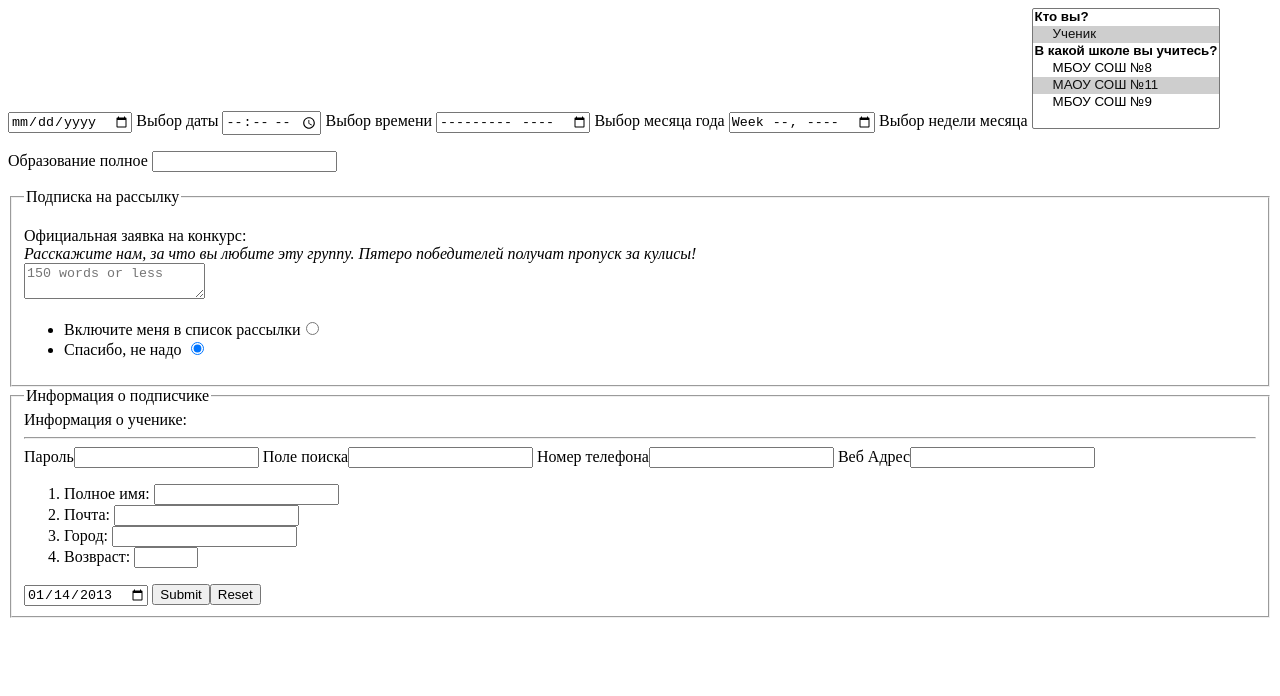
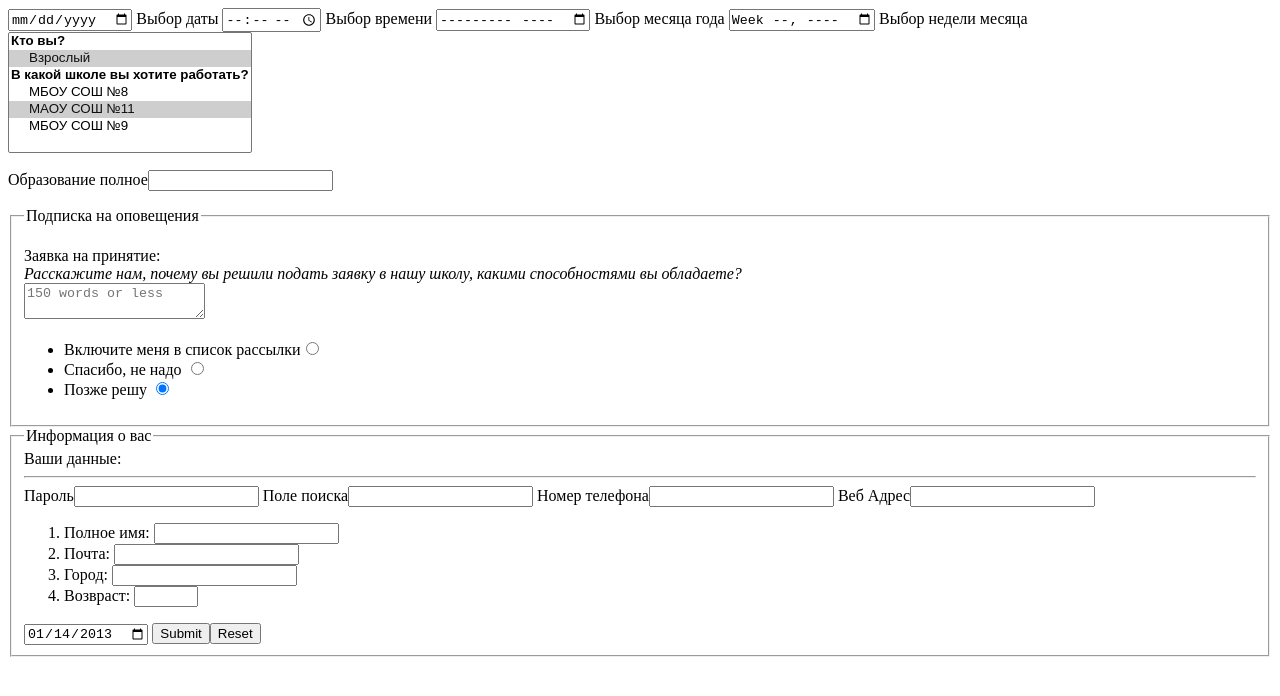
Before and after one commit to Jeftick/diplom, a plain HTML site: page index.html in a window 1280 px wide. Drawn offline with Linux system fonts and the light colour scheme.

Commit message:
Update index.html

```diff
--- a/index.html
+++ b/index.html
@@ -7,15 +7,15 @@
 <input type="week" tabindex="4"> Выбор недели месяца
 <select name="icecream"size="7" multiple>
 <optgroup label="Кто вы?">
-<option selected="selected">Ученик</option>
+<option selected="selected">Взрослый</option>
 </optgroup>
-<optgroup label="В какой школе вы учитесь?">
+<optgroup label="В какой школе вы хотите работать?">
 <option>МБОУ СОШ №8</option>
 <option selected="selected">МАОУ СОШ №11</option>
 <option>МБОУ СОШ №9</option>
 </optgroup>
 </select>
-<p>Образование полное <input type="text" list="edulevel" name="education">
+<p>Образование полное<input type="text" list="edulevel" name="education">
 <datalist id="edulevel">
 <option value="Среднее">
 <option value="Средне специальное">
@@ -23,18 +23,19 @@
 </datalist>
 <br>
 <fieldset>
-<p><label>Официальная заявка на конкурс:<br>
-<em>Расскажите нам, за что вы любите эту группу. Пятеро победителей получат пропуск за кулисы!</em><br></label>
+<p><label>Заявка на принятие:<br>
+<em>Расскажите нам, почему вы решили подать заявку в нашу школу, какими способностями вы обладаете?</em><br></label>
 <textarea name="contest_entry" placeholder="150 words or less"></textarea></p>
-<legend>Подписка на рассылку</legend>
+<legend>Подписка на оповещения</legend>
 <ul>
 <li><label>Включите меня в список рассылки<input type="radio" name="list" value="yes" checked="checked"></label></li>
 <li><label>Спасибо, не надо <input type="radio" name="list" value="yes" checked="checked"></label></li>
+<li><label>Позже решу <input type="radio" name="list" value="yes" checked="checked"></label></li>
 </ul>
 </fieldset>
 <fieldset>
-<legend>Информация о подписчике</legend>
-<label for="fio">Информация о ученике:</label>
+<legend>Информация о вас</legend>
+<label for="fio">Ваши данные:</label>
 <hr>
 <label>Пароль<input type="password" name="pswd" maxlength="8" id="formpswd"></label>
 <label>Поле поиска<input type="search"></label>
@@ -42,8 +43,8 @@
 <label>Веб Адрес<input type="url"></label>
 <ol>
 <li><label>Полное имя: <input type="text" name="name" maxlength="5"></label></li>
-<li><label for="email">Почта: </label> <input type="text" name="email" id="email" readonly></li>
-<li><label>Город: <input type="text" name="statenx"></label></li>
+<li><label for="email">Почта:           </label> <input type="text" name="email" id="email"></li>
+<li><label>Город:           <input type="text" name="statenx"></label></li>
 <li><label>Возвраст: <input type="number" name="cnumx" min="1" max="100"></label></li>
 </ol>
 <input type="date" name="имя" value="2013-01-14">
```
